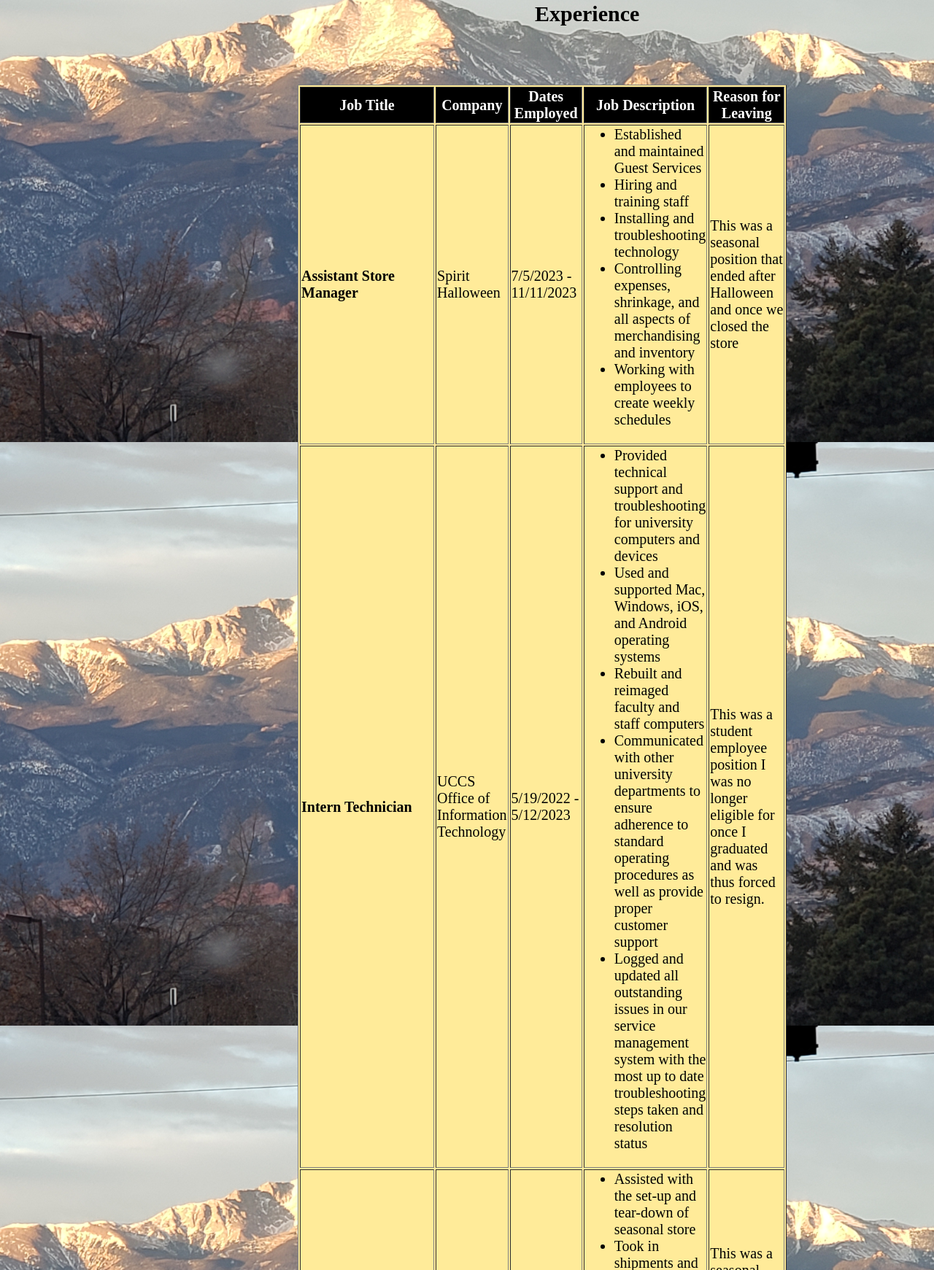
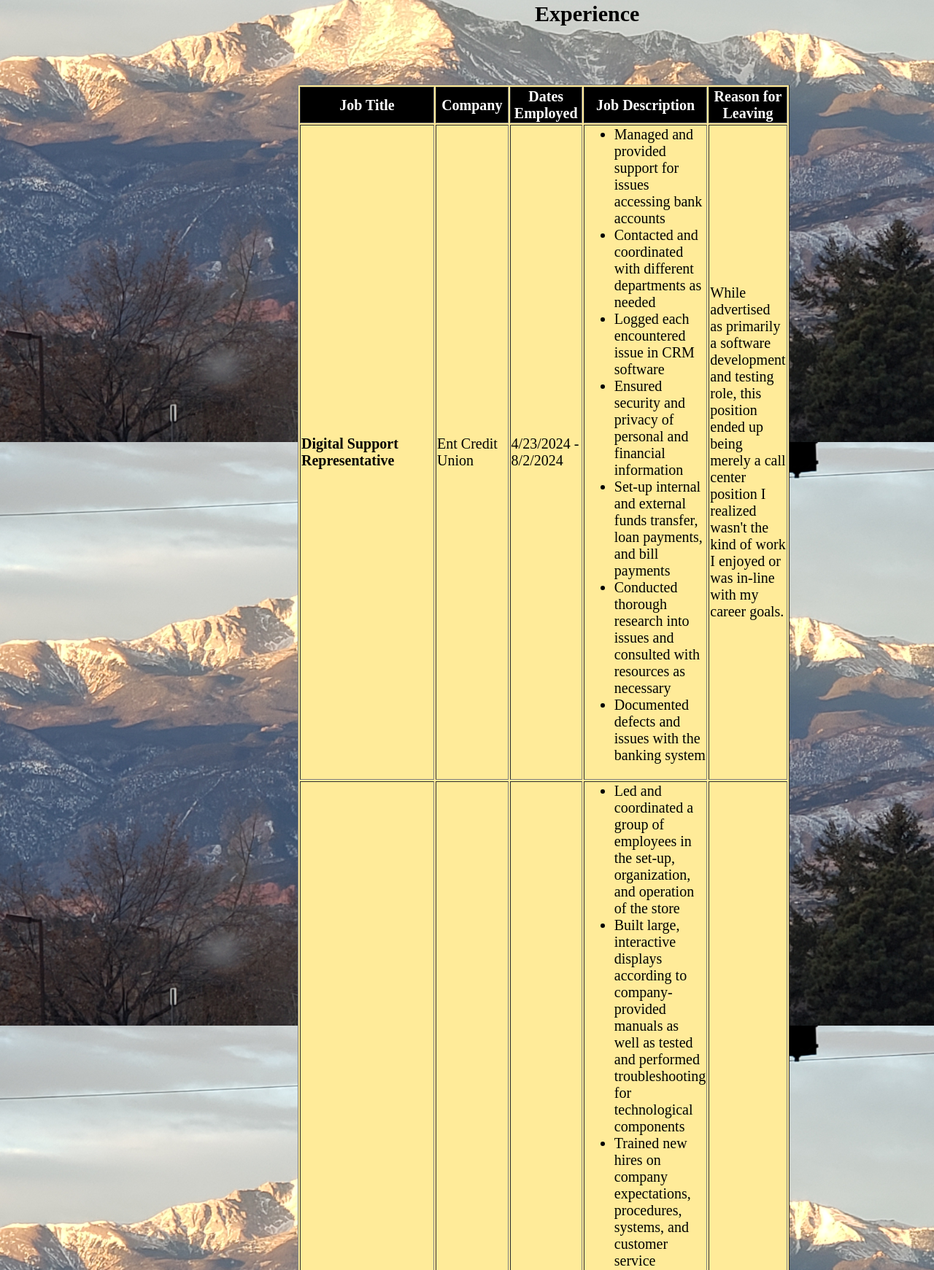
Before and after one commit to jawells7/My-Website, a PHP site: page /work.php in a window 1280 px wide. Shown: the part 194-1935 px from the top of the page at 73% size. Run offline with PHP 8.4, Linux system fonts and the light colour scheme.

Commit message:
work.php

```diff
--- a/work.php
+++ b/work.php
@@ -55,16 +55,38 @@
 				</tr>
 
 				<tr>
+					<td><b>Digital Support Representative</b></td>
+					<td>Ent Credit Union</td>
+					<td>4/23/2024 - 8/2/2024</td>
+					<td>
+						<ul>
+							<li>Managed and provided support for issues accessing bank accounts</li>
+							<li>Contacted and coordinated with different departments as needed</li>
+							<li>Logged each encountered issue in CRM software</li>
+							<li>Ensured security and privacy of personal and financial information</li>
+							<li>Set-up internal and external funds transfer, loan payments, and bill payments</li>
+							<li>Conducted thorough research into issues and consulted with resources as necessary</li>
+							<li>Documented defects and issues with the banking system</li>
+						</ul>
+					</td>
+					<td>While advertised as primarily a software development and testing role, this position ended up being merely a call center position I realized wasn't the kind of work I enjoyed or was in-line with my career goals.</td>
+				</tr>
+
+				<tr>
 					<td><b>Assistant Store Manager</b></td>
 					<td>Spirit Halloween</td>
 					<td>7/5/2023 - 11/11/2023</td>
 					<td>
 						<ul>
-							<li>Established and maintained Guest Services</li>
-							<li>Hiring and training staff</li>
-							<li>Installing and troubleshooting technology</li>
-							<li>Controlling expenses, shrinkage, and all aspects of merchandising and inventory</li>
-							<li>Working with employees to create weekly schedules</li>
+							<li>Led and coordinated a group of employees in the set-up, organization, and operation of the store</li>
+							<li>Built large, interactive displays according to company-provided manuals as well as tested and performed troubleshooting for technological components</li>
+							<li>Trained new hires on company expectations, procedures, systems, and customer service</li>
+							<li>Interviewed applicants and decide whether to hire them</li>
+							<li>Handled advanced customer service questions and issues</li>
+							<li>Created training documents for operating POS systems, performing opening and closing duties, and processing shipments</li>
+							<li>Used company's workforce management system, Infor, to create schedules, view applications, approve timesheets, and payroll</li>
+							<li>Managed money in registers and take out deposits during closing while filling out appropriate paperwork and deposit slips</li>
+							<li>Analyzed sales projections and goals to strategize and meet them.</li>
 						</ul>
 					</td>
 					<td>This was a seasonal position that ended after Halloween and once we closed the store</td>
@@ -126,11 +148,12 @@
 					<td>9/6/2019 - 5/13/2022</td>
 					<td>
 						<ul>
-							<li>Attend weekly rehearsals</li>
-							<li>Look over and practice provided music</li>
-							<li>Attend and perform at sporting events</li>
-							<li>Arrive prior to start of sporting events to set-up drum equipment, sound system, and microphones</li>
-							<li>Tearing down and packing away equipment at the end of the night</li>
+							<li>Attended weekly rehearsals</li>
+							<li>Looked over and practice provided music</li>
+							<li>Performed at sporting events</li>
+							<li>Retrieved and transported sound and music equipment from storage building across campus</li>
+							<li>Arrived prior to start of sporting events to set-up drum equipment, sound system, and microphones</li>
+							<li>Tore down and packed away equipment at the end of the night</li>
 						</ul>
 					</td>
 					<td>The funding for this program was cut after the Spring 2022 semester and no longer existed as an employment opportunity.</td>
```
